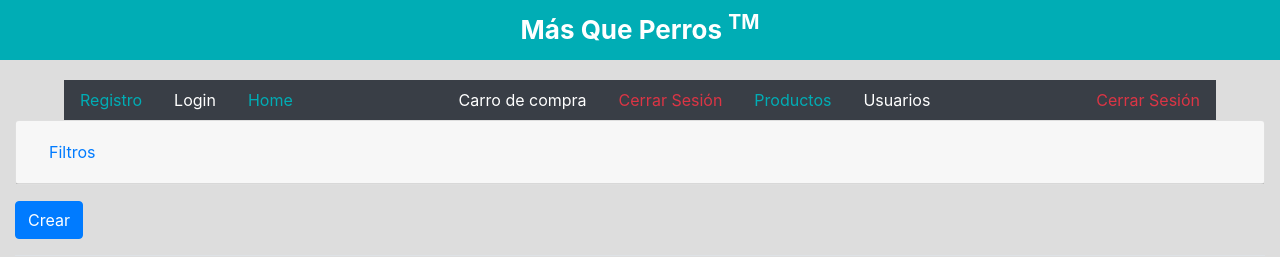
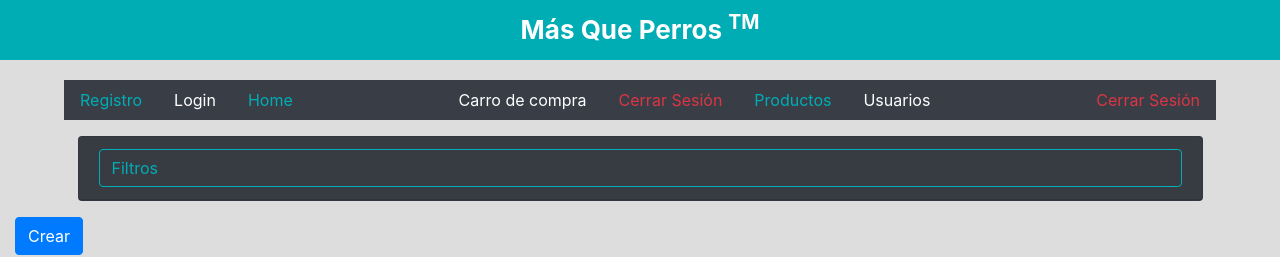
Before and after one commit to diegocastreje/E3ATeam, an Angular app in the folder MasQuePerros/MasQuePerrosFront/: page /users in a window 1280 px wide. Shown: the top 257 px of the page. Built offline with nearby package versions, Linux system fonts and the light colour scheme; no server answers.

Commit message:
Instalacion de sweetalert2, bootstrap icons y edicion de boton filtros User

```diff
--- a/MasQuePerros/MasQuePerrosFront/package.json
+++ b/MasQuePerros/MasQuePerrosFront/package.json
@@ -20,9 +20,11 @@
     "@angular/platform-browser-dynamic": "~11.2.11",
     "@angular/router": "~11.2.11",
     "bootstrap": "^4.6.0",
+    "bootstrap-icons": "^1.5.0",
     "jquery": "^3.6.0",
     "popper.js": "^1.16.1",
     "rxjs": "~6.6.0",
+    "sweetalert2": "^11.0.11",
     "tslib": "^2.0.0",
     "zone.js": "~0.11.3"
   },
--- a/MasQuePerros/MasQuePerrosFront/src/app/users/user.component.html
+++ b/MasQuePerros/MasQuePerrosFront/src/app/users/user.component.html
@@ -2,7 +2,7 @@
   <div class="row">
     <div class="col">
       <div id="accordion">
-        <div class="card">
+        <div class="card mt-3"  style="background-color: #393e46; width: 90%; margin-left: auto; margin-right: auto;">
           <div class="card-header">
             <h5 class="mb-0">
               <button
@@ -10,6 +10,7 @@
                 class="btn btn-link"
                 data-toggle="collapse"
                 data-target="#filtros"
+                style="color: #00adb5; border-color: #00adb5;"
               >
                 Filtros
               </button>
```
Also changed, not shown: 1 other file (tests, documents, lock files or other folders).
